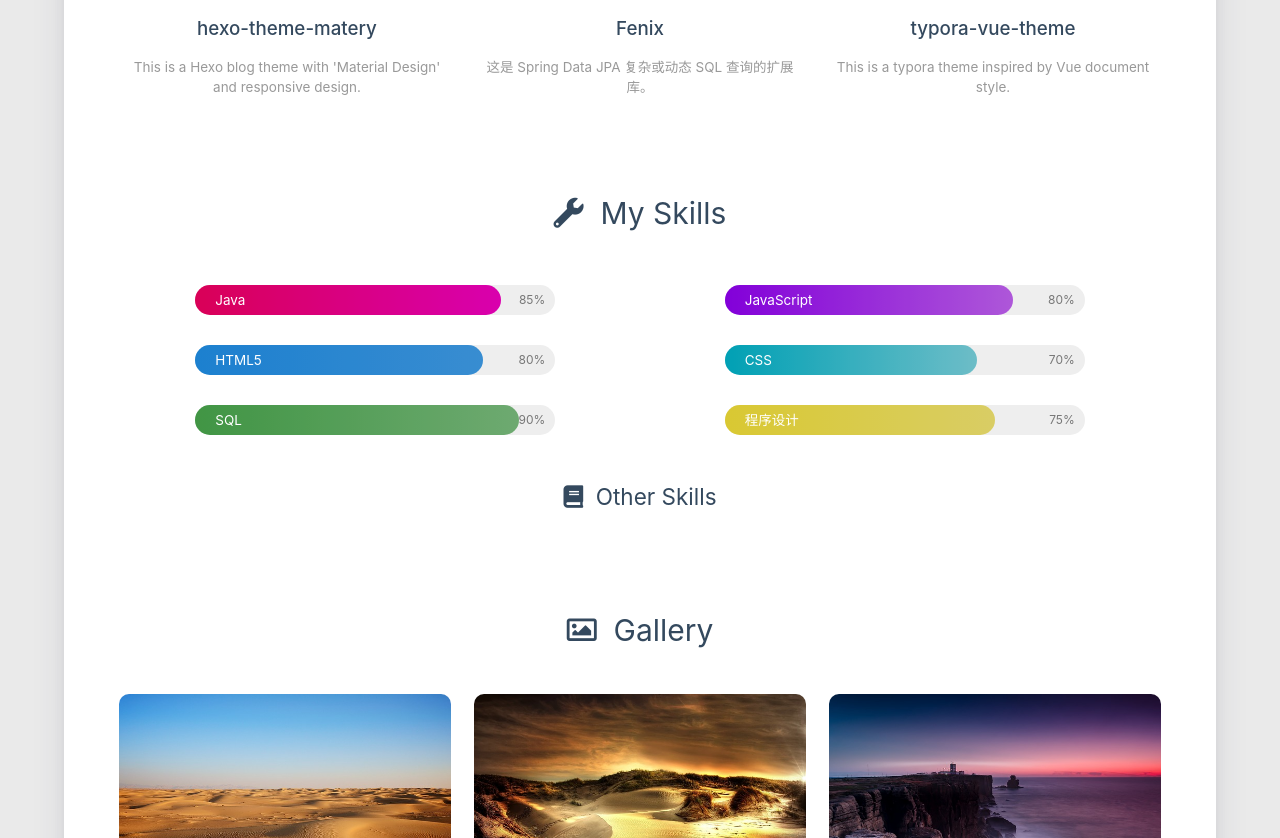
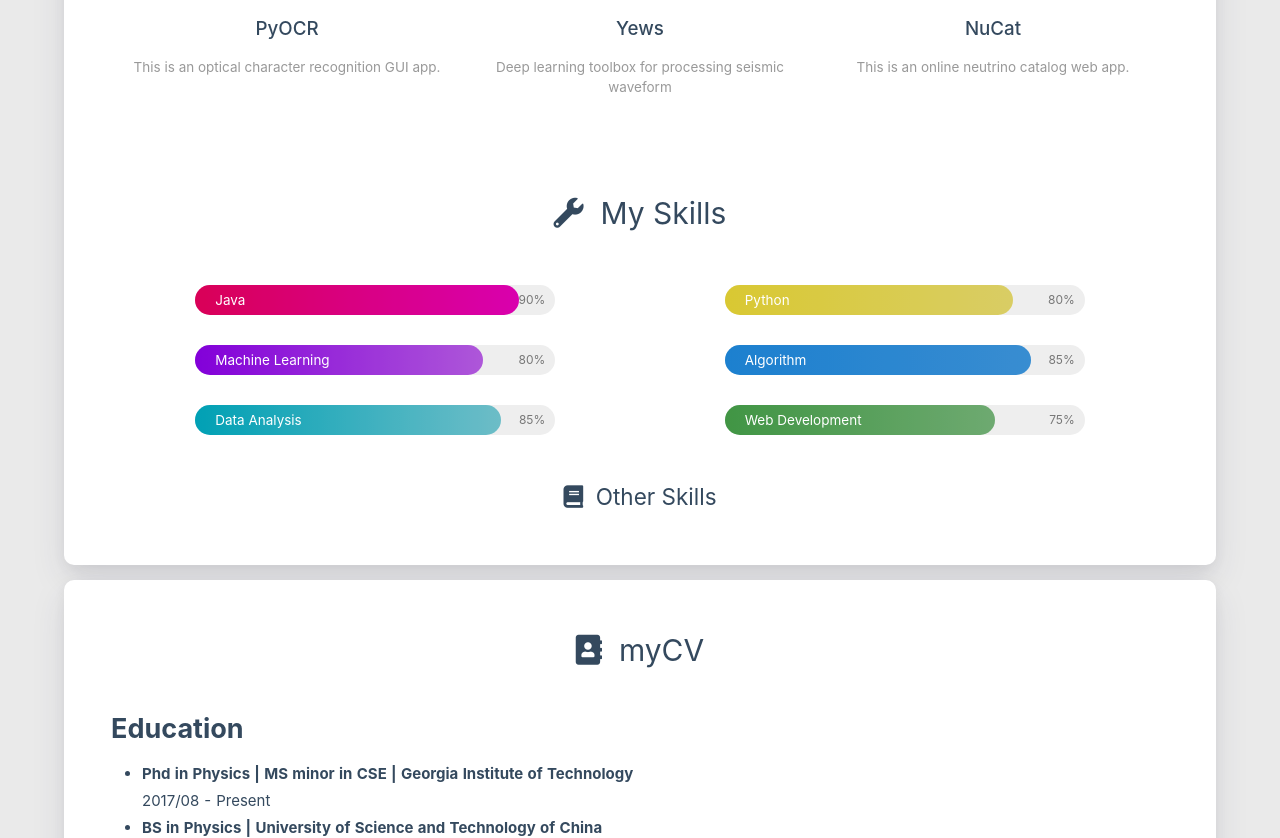
Before and after one commit to ChujieChen/ChujieChen.github.io, a plain HTML site: page about/index.html in a window 1280 px wide. Shown: the part 1574-2412 px from the top of the page. Drawn offline with nearby package versions, Linux system fonts and the light colour scheme; some packages are replaced by stand-ins of ours; a script that the page names is missing.

Commit message:
Site updated: 2020-08-10 23:02:08

```diff
--- a/about/index.html
+++ b/about/index.html
@@ -244,7 +244,7 @@
                 <script src="https://cdn.jsdelivr.net/npm/typed.js@2.0.11"></script>
                 <script>
                     var typed = new Typed("#subtitle", {
-                        strings: ['从来没有真正的绝境, 只有心灵的迷途','Never really desperate, only the lost of the soul'],
+                        strings: ['要想改变未来，你必须把过去抛到脑后。','To change the future, you gotta put your past behind you.'],
                         startDelay: 300,
                         typeSpeed: 100,
                         loop: true,
@@ -309,7 +309,7 @@
 
                                 </div>
                                 <div class="title">Chujie Chen</div>
-                                <div class="career">Software Engineer</div>
+                                <div class="career">Astroparticle Physicist | Potential Software Engineer</div>
                                 <div class="social-link hide-on-large-only" data-aos="zoom-in-left">
 
     <a href="https://github.com/ChujieChen" class="tooltipped" target="_blank" data-tooltip="Visit My GitHub" data-position="top" data-delay="50">
@@ -377,7 +377,7 @@
                     </div>
                 </div>
 
-                <div class="introduction center-align" data-aos="fade-up">If you wish to succeed, you should use persistence as your good friend, experience as your reference, prudence as your brother and hope as your sentry.</div>
+                <div class="introduction center-align" data-aos="fade-up">A &#39;Morty&#39; who is willing to use science to explore the universeand utilize techonologies to improve the world with his &#39;Rick&#39;.</div>
 
                 <style type="text/css">
     #posts-chart,
@@ -558,40 +558,40 @@
 
         <div class="col s12 m6 l4" data-aos="fade-up">
             <div class="info center-align">
-                <a href="http://github.com/blinkfox/hexo-theme-matery" class="icon"
+                <a href="https://github.com/ChujieChen/PyOCR" class="icon"
                    style="background: linear-gradient(to bottom right, #66BB6A 0%, #81C784 100%)" target="_blank">
                     <i class="fas fa-file-alt"></i>
                 </a>
                 <div class="info-title">
-                    <a href="http://github.com/blinkfox/hexo-theme-matery" target="_blank">hexo-theme-matery</a>
+                    <a href="https://github.com/ChujieChen/PyOCR" target="_blank">PyOCR</a>
                 </div>
-                <div class="info-desc">This is a Hexo blog theme with &#39;Material Design&#39; and responsive design.</div>
+                <div class="info-desc">This is an optical character recognition GUI app.</div>
             </div>
         </div>
 
         <div class="col s12 m6 l4" data-aos="fade-up">
             <div class="info center-align">
-                <a href="https://github.com/blinkfox/fenix" class="icon"
+                <a href="https://github.com/ChujieChen/yews" class="icon"
                    style="background: linear-gradient(to bottom right, #F06292 0%, #EF5350 100%)" target="_blank">
                     <i class="fas fa-database"></i>
                 </a>
                 <div class="info-title">
-                    <a href="https://github.com/blinkfox/fenix" target="_blank">Fenix</a>
+                    <a href="https://github.com/ChujieChen/yews" target="_blank">Yews</a>
                 </div>
-                <div class="info-desc">这是 Spring Data JPA 复杂或动态 SQL 查询的扩展库。</div>
+                <div class="info-desc">Deep learning toolbox for processing seismic waveform</div>
             </div>
         </div>
 
         <div class="col s12 m6 l4" data-aos="fade-up">
             <div class="info center-align">
-                <a href="https://github.com/blinkfox/typora-vue-theme" class="icon"
+                <a href="https://neutrino-catalog.icecube.aq/" class="icon"
                    style="background: linear-gradient(to bottom right, #29B6F6 0%, #1E88E5 100%)" target="_blank">
                     <i class="fas fa-file-alt"></i>
                 </a>
                 <div class="info-title">
-                    <a href="https://github.com/blinkfox/typora-vue-theme" target="_blank">typora-vue-theme</a>
+                    <a href="https://neutrino-catalog.icecube.aq/" target="_blank">NuCat</a>
                 </div>
-                <div class="info-desc">This is a typora theme inspired by Vue document style.</div>
+                <div class="info-desc">This is an online neutrino catalog web app.</div>
             </div>
         </div>
 
@@ -614,8 +614,41 @@
         <div class="col s12 m6 l6" data-aos="fade-up">
             <div class="skillbar">
                 <div class="skillbar-title"
-                     style="background: linear-gradient(to right, #FF0066 0%, #FF00CC 100%); width: 85%">
+                     style="background: linear-gradient(to right, #FF0066 0%, #FF00CC 100%); width: 90%">
                     <span>Java</span>
+                </div>
+                <div class="skill-bar-percent">90%</div>
+            </div>
+        </div>
+
+
+        <div class="col s12 m6 l6" data-aos="fade-up">
+            <div class="skillbar">
+                <div class="skillbar-title"
+                     style="background: linear-gradient(to right, #FFEB3B 0%, #FFF176 100%); width: 80%">
+                    <span>Python</span>
+                </div>
+                <div class="skill-bar-percent">80%</div>
+            </div>
+        </div>
+
+
+        <div class="col s12 m6 l6" data-aos="fade-up">
+            <div class="skillbar">
+                <div class="skillbar-title"
+                     style="background: linear-gradient(to right, #9900FF 0%, #CC66FF 100%); width: 80%">
+                    <span>Machine Learning</span>
+                </div>
+                <div class="skill-bar-percent">80%</div>
+            </div>
+        </div>
+
+
+        <div class="col s12 m6 l6" data-aos="fade-up">
+            <div class="skillbar">
+                <div class="skillbar-title"
+                     style="background: linear-gradient(to right, #2196F3 0%, #42A5F5 100%); width: 85%">
+                    <span>Algorithm</span>
                 </div>
                 <div class="skill-bar-percent">85%</div>
             </div>
@@ -625,10 +658,10 @@
         <div class="col s12 m6 l6" data-aos="fade-up">
             <div class="skillbar">
                 <div class="skillbar-title"
-                     style="background: linear-gradient(to right, #9900FF 0%, #CC66FF 100%); width: 80%">
-                    <span>JavaScript</span>
+                     style="background: linear-gradient(to right, #00BCD4 0%, #80DEEA 100%); width: 85%">
+                    <span>Data Analysis</span>
                 </div>
-                <div class="skill-bar-percent">80%</div>
+                <div class="skill-bar-percent">85%</div>
             </div>
         </div>
 
@@ -636,41 +669,8 @@
         <div class="col s12 m6 l6" data-aos="fade-up">
             <div class="skillbar">
                 <div class="skillbar-title"
-                     style="background: linear-gradient(to right, #2196F3 0%, #42A5F5 100%); width: 80%">
-                    <span>HTML5</span>
-                </div>
-                <div class="skill-bar-percent">80%</div>
-            </div>
-        </div>
-
-
-        <div class="col s12 m6 l6" data-aos="fade-up">
-            <div class="skillbar">
-                <div class="skillbar-title"
-                     style="background: linear-gradient(to right, #00BCD4 0%, #80DEEA 100%); width: 70%">
-                    <span>CSS</span>
-                </div>
-                <div class="skill-bar-percent">70%</div>
-            </div>
-        </div>
-
-
-        <div class="col s12 m6 l6" data-aos="fade-up">
-            <div class="skillbar">
-                <div class="skillbar-title"
-                     style="background: linear-gradient(to right, #4CAF50 0%, #81C784 100%); width: 90%">
-                    <span>SQL</span>
-                </div>
-                <div class="skill-bar-percent">90%</div>
-            </div>
-        </div>
-
-
-        <div class="col s12 m6 l6" data-aos="fade-up">
-            <div class="skillbar">
-                <div class="skillbar-title"
-                     style="background: linear-gradient(to right, #FFEB3B 0%, #FFF176 100%); width: 75%">
-                    <span>程序设计</span>
+                     style="background: linear-gradient(to right, #4CAF50 0%, #81C784 100%); width: 75%">
+                    <span>Web Development</span>
                 </div>
                 <div class="skill-bar-percent">75%</div>
             </div>
@@ -696,50 +696,45 @@
 
 
 
-<div id="myGallery" class="my-gallery">
-    <div class="title center-align" data-aos="zoom-in-up">
-        <i class="far fa-image"></i>&nbsp;&nbsp;Gallery
-    </div>
-    <div class="row">
-
-
-        <div class="photo col s12 m6 l4" data-aos="fade-up">
-            <div class="img-item" data-src="/medias/featureimages/0.jpg">
-                <img src="/medias/featureimages/0.jpg" class="responsive-img">
             </div>
         </div>
 
-        <div class="photo col s12 m6 l4" data-aos="fade-up">
-            <div class="img-item" data-src="/medias/featureimages/1.jpg">
-                <img src="/medias/featureimages/1.jpg" class="responsive-img">
-            </div>
-        </div>
-
-        <div class="photo col s12 m6 l4" data-aos="fade-up">
-            <div class="img-item" data-src="/medias/featureimages/2.jpg">
-                <img src="/medias/featureimages/2.jpg" class="responsive-img">
+        <div class="card">
+            <div class="card-content">
+                <div class="card-content article-card-content">
+                        <div class="title center-align" data-aos="zoom-in-up">
+                            <i class="fa fa-address-book"></i>&nbsp;&nbsp;myCV
+                        </div>
+                        <div id="articleContent" data-aos="fade-up">
+                            <h2 id="Education"><a href="#Education" class="headerlink" title="Education"></a>Education</h2><ul>
+<li><b>Phd in Physics | MS minor in CSE | Georgia Institute of Technology</b><br>2017/08 - Present</li>
+<li><b>BS in Physics | University of Science and Technology of China</b><br>2013/09 - 2017/06</li>
+</ul>
+<h2 id="Wait-for-more"><a href="#Wait-for-more" class="headerlink" title="Wait for more"></a>Wait for more</h2><script>
+        document.querySelectorAll('.github-emoji')
+          .forEach(el => {
+            if (!el.dataset.src) { return; }
+            const img = document.createElement('img');
+            img.style = 'display:none !important;';
+            img.src = el.dataset.src;
+            img.addEventListener('error', () => {
+              img.remove();
+              el.style.color = 'inherit';
+              el.style.backgroundImage = 'none';
+              el.style.background = 'none';
+            });
+            img.addEventListener('load', () => {
+              img.remove();
+            });
+            document.body.appendChild(img);
+          });
+      </script>
+                        </div>
+                </div>
             </div>
         </div>
 
 
-    </div>
-</div>
-
-<script>
-    $(function () {
-        let animateClass = 'animated pulse';
-        $('#myGallery .photo').hover(function () {
-            $(this).addClass(animateClass);
-        }, function () {
-            $(this).removeClass(animateClass);
-        });
-    });
-</script>
-
-
-
-            </div>
-        </div>
     </div>
 </main>
 
```
Also changed, not shown: archives/2020/08/index.html (+3 -3 lines), archives/2020/index.html (+3 -3 lines), archives/index.html (+3 -3 lines), categories/index.html (+1 -1 lines), contact/index.html (+1 -1 lines), index.html (+3 -3 lines), tags/index.html (+1 -1 lines), medias/banner/0.jpg, medias/banner/1.jpg, medias/banner/2.jpg, medias/banner/3.jpg, medias/banner/4.jpg, medias/banner/5.jpg, medias/banner/6.jpg.
